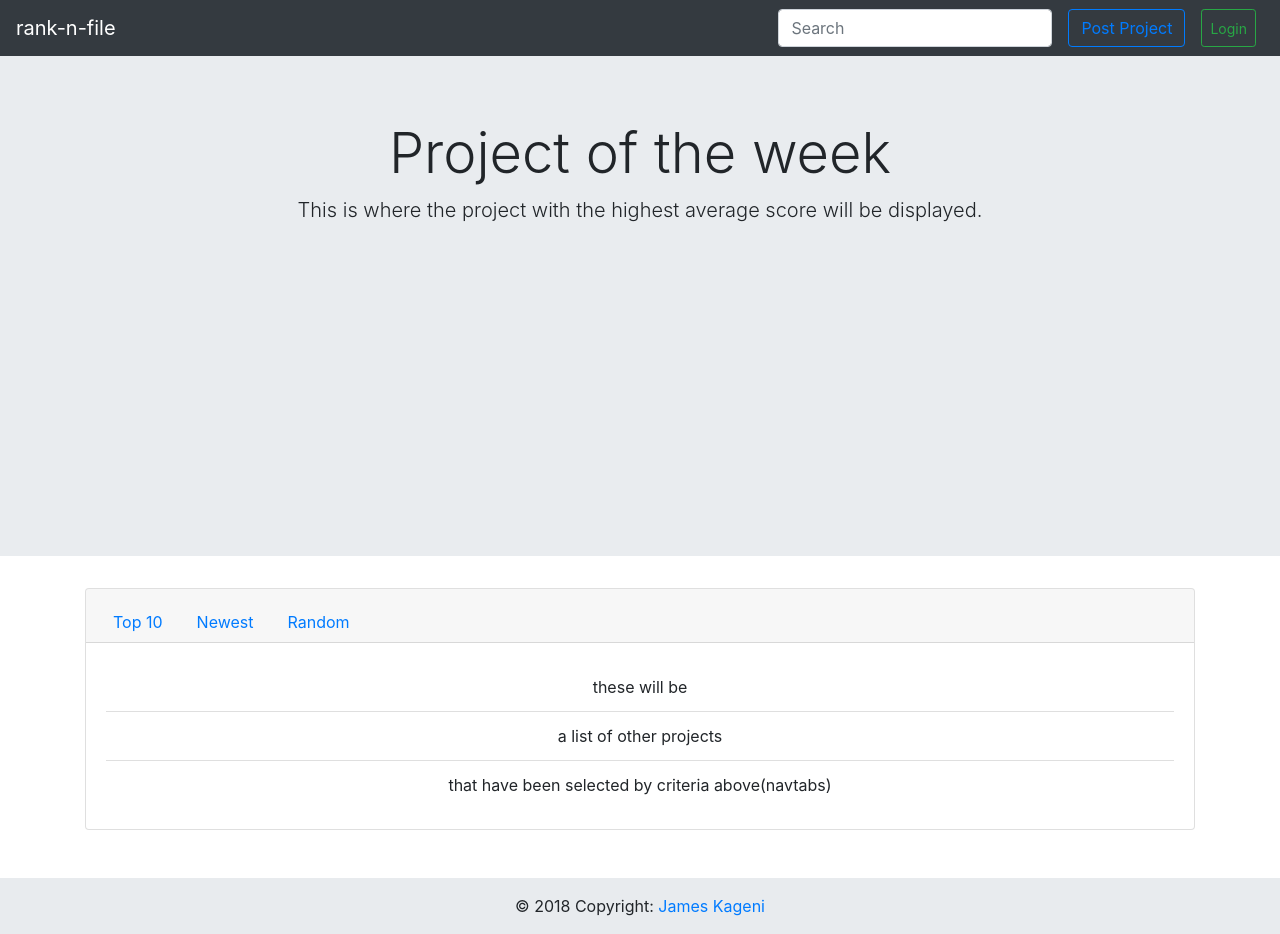
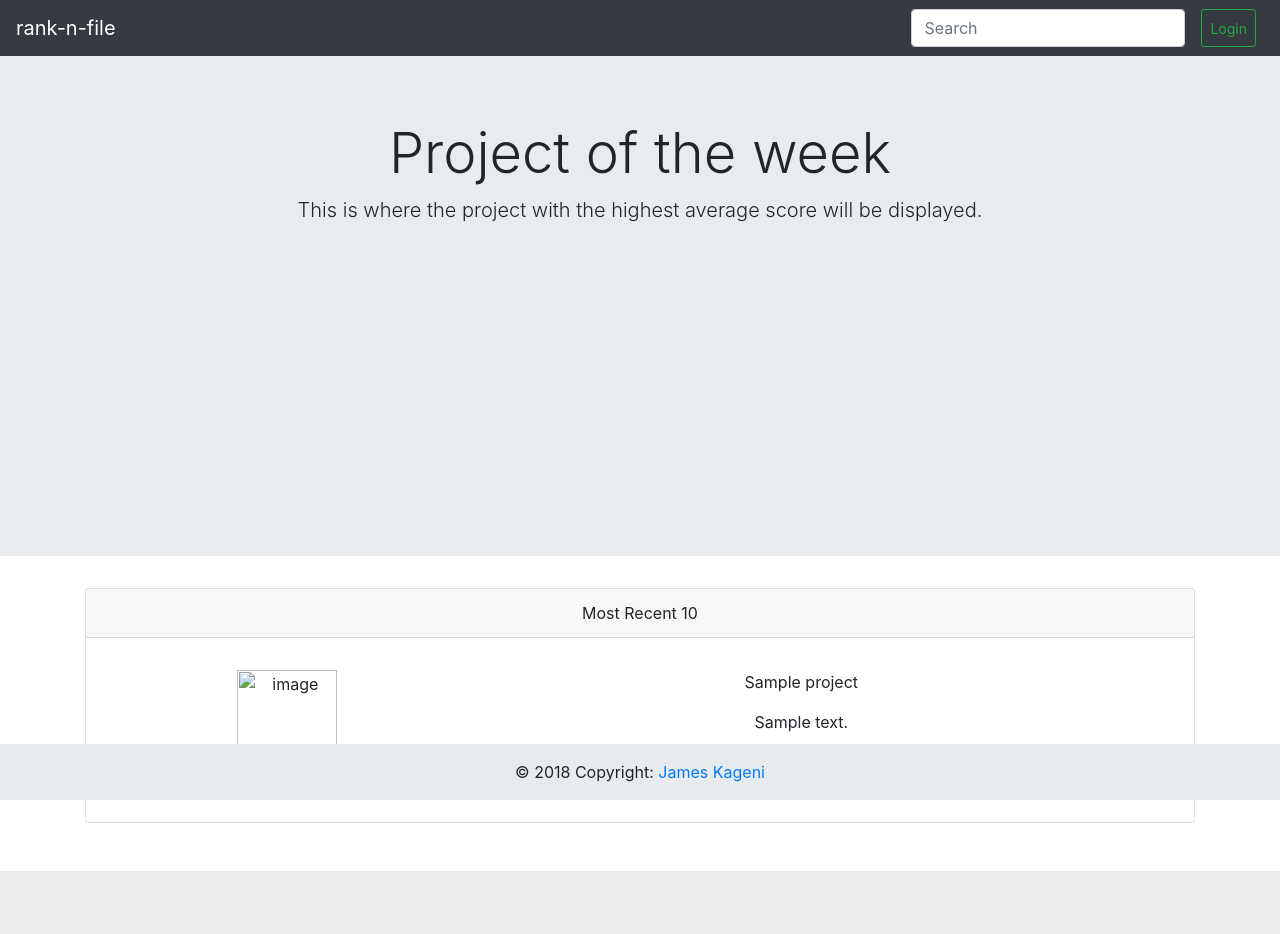
Before and after one commit to KageniJK/rank-n-file, a Django app: template file/templates/index.html in a window 1280 px wide. After the commit the page ends 871 px from the top, so only its background shows below. Run offline with Django 3.2, Linux system fonts and the light colour scheme; the template is opened without the code that fills it: most values are stand-ins (such as "Sample title", 1, 10 or a date in 2020); some libraries are stand-ins or nearby versions.

Commit message:
added the display projects on index

```diff
--- a/file/forms.py
+++ b/file/forms.py
@@ -7,5 +7,5 @@
     Enables the user to upload their projects
     """
     class Meta:
-        model = Image
-        exclude = ['user']
+        model = Project
+        exclude = ['user','date_posted']
--- a/file/templates/base.html
+++ b/file/templates/base.html
@@ -12,7 +12,7 @@
 
 {% block content %}
 {%endblock%}
-<div class="footer absolute-bottom">
+<div class="footer fixed-bottom mt-5">
   <!-- Footer -->
 <footer class="page-footer font-small">
 
--- a/file/templates/index.html
+++ b/file/templates/index.html
@@ -1,9 +1,6 @@
 {% extends 'base.html' %}
 {% load bootstrap4 %}
 {% load static %}
-<!DOCTYPE html>
-<html lang="en">
-
 <head>
   <link rel="shortcut icon" href="{% static 'favicon.ico' %}" type="image/x-icon">
   <meta charset="UTF-8">
@@ -27,23 +24,24 @@
   <div class="container mb-5">
     <div class="card text-center">
       <div class="card-header">
-        <ul class="nav nav-tabs card-header-tabs">
-          <li class="nav-item">
-            <a class="nav-link" href="#">Top 10</a>
-          </li>
-          <li class="nav-item">
-            <a class="nav-link" href="#">Newest</a>
-          </li>
-          <li class="nav-item">
-            <a class="nav-link" href="#">Random</a>
-          </li>
-        </ul>
+        Most Recent 10
       </div>
       <div class="card-body">
         <ul class="list-group list-group-flush">
-          <li class="list-group-item">these will be</li>
-          <li class="list-group-item">a list of other projects</li>
-          <li class="list-group-item">that have been selected by criteria above(navtabs)</li>
+          {% for project in recent %}
+          <li class="list-group-item">
+            <div class="row">
+              <div class="col-md-4 col-sm-4" >
+                <img src="{{project.screenshot.url}}" alt="image" id="projIndex">
+              </div>
+              <div class="col-md-8 row">
+                <p class="col-md-12">{{project.name}}</p>
+                <p class="col-md-12">{{project.description}}</p>
+                <p class="col-md-12">posted by: {{project.user.username}} {{project.date_posted|timesince}} ago</p>
+              </div>
+            </div>
+          </li>
+          {% endfor %}
         </ul>
       </div>
     </div>
@@ -51,4 +49,3 @@
 
 </body>
 {% endblock %}
-</html>
--- a/file/templates/navbar.html
+++ b/file/templates/navbar.html
@@ -19,9 +19,14 @@
       <form class="form-inline my-2 my-lg-0" role="search" action="">
         <input class="form-control mr-sm-2" type="text" placeholder="Search" name="search">
     </form>
-        <button class="btn btn-outline-primary mx-2" type="button" id="newProject">Post Project</button>
+      {% if user.is_authenticated%}
+      <a href="{% url 'new_project' %}"><button class="btn btn-outline-primary mx-2" type="button" id="newProject">Post Project</button></a>
+        <a href="logout"><button class="btn btn-outline-danger mx-2" type="button" id="logout">Logout
+        </button></a>
+      {%else%}
         <button class="btn btn-sm btn-outline-success mx-2" role="button" id="login" data-toggle="modal" data-target="#loginModal"
            aria-pressed="true">Login</button>
+      {% endif %}
     </div>
   </nav>
 
--- a/file/templates/new_project.html
+++ b/file/templates/new_project.html
@@ -2,11 +2,12 @@
 {% load bootstrap4 %}
 
 {% block content%}
-<form action="{% url 'new_project'%}" method="post" enctype="multipart/form-data">
+<div class="container">
+  <form action="{% url 'new_project'%}" method="post" enctype="multipart/form-data">
     {% csrf_token%}
     {%bootstrap_form form%}
     <input type="submit" class="btn btn-primary btn-sm" value="submit">
 </form>
-
+</div>
 
 {% endblock %}
--- a/file/urls.py
+++ b/file/urls.py
@@ -1,6 +1,12 @@
 from django.conf.urls import url
 from . import views
+from django.conf import settings
+from django.conf.urls.static import static
 
 urlpatterns=[
     url(r'^$', views.index, name='home'),
+    url(r'^new_project', views.new_project, name='new_project'),
 ]
+
+if settings.DEBUG:
+    urlpatterns += static(settings.MEDIA_URL, document_root = settings.MEDIA_ROOT)
--- a/static/css/base_styles.css
+++ b/static/css/base_styles.css
@@ -15,3 +15,8 @@
 .footer {
   background-color: #e8ebee;
 }
+
+#projIndex {
+    width: 100px;
+    height: 100px;
+}
```
Also changed, not shown: file/models.py (+6 -1 lines), file/views.py (+7 -7 lines), rank/settings.py (+4 -3 lines), file/migrations/0001_initial.py (added), file/migrations/0002_project_date_posted.py (added), media/screengrabs/Screenshot_from_2018-10-17_10-50-48.png (added), media/screengrabs/Screenshot_from_2018-10-17_10-50-48_D1cfLTE.png (added), media/screengrabs/Screenshot_from_2018-10-17_10-50-48_PY4VmzU.png (added), media/screengrabs/Screenshot_from_2018-10-17_10-57-23.png (added), media/screengrabs/anitas.png (added), media/screengrabs/anitas_1aWltvr.png (added), media/screengrabs/anitas_bBKYqJC.png (added).
